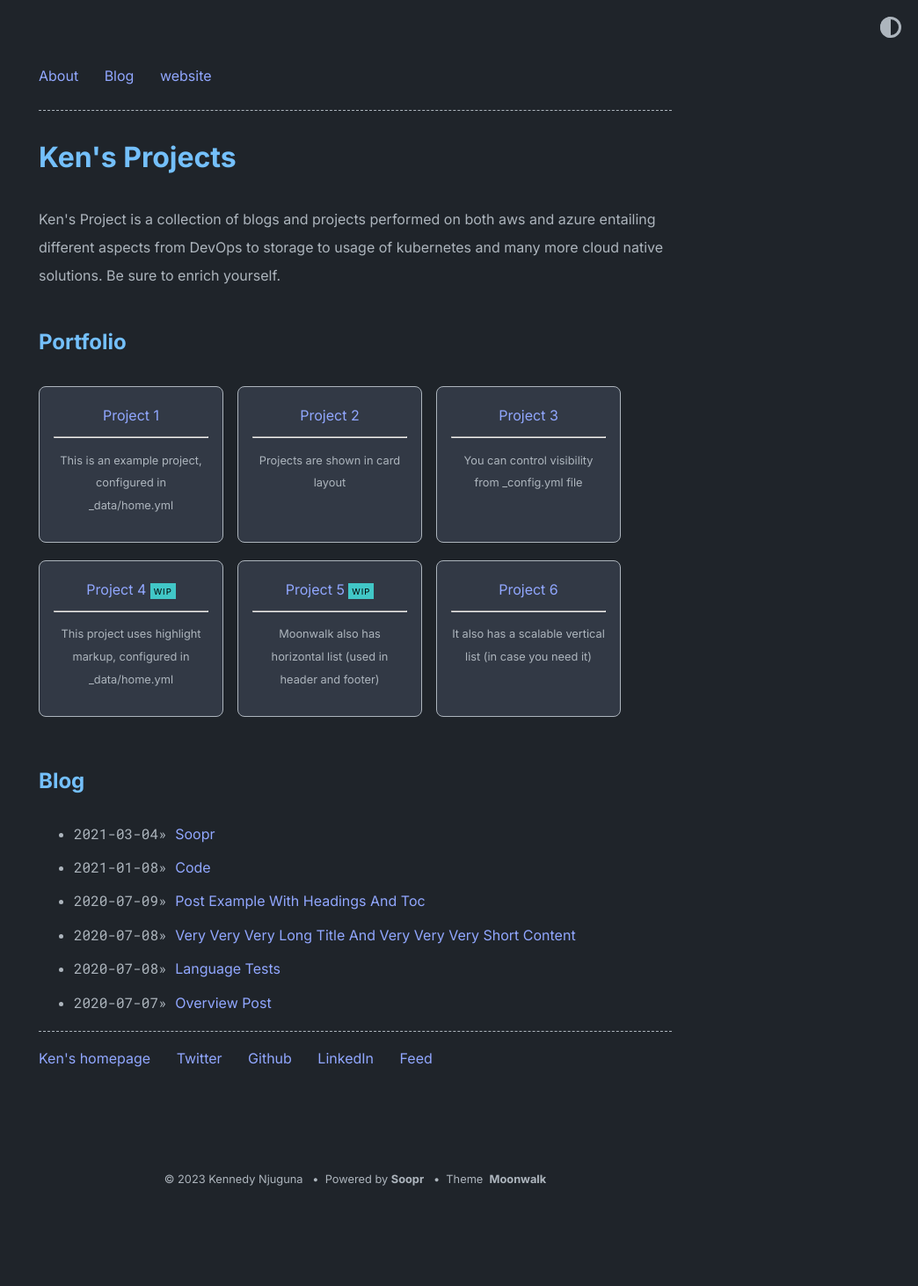
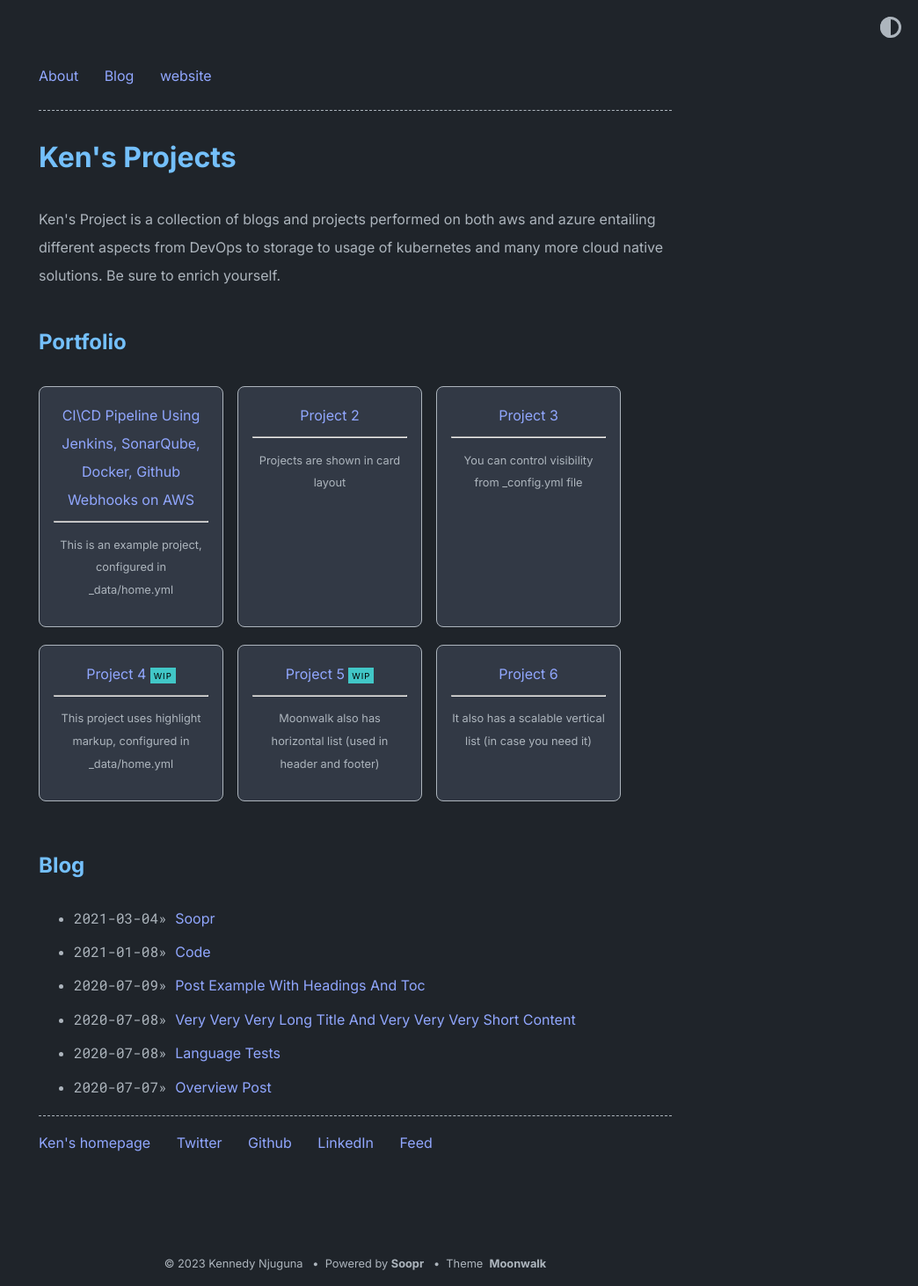
Before and after one commit to KennedyNjuguna/kennedynjuguna.github.io, a Jekyll site: the page built from index.md, in a window 1280 px wide. Shown: the whole page at 88% size, without its empty margins (236-1280 px from the left). Built offline with Jekyll 4.4.1, drawn with Linux system fonts in a browser that asks for light colours; before the commit the page ends 1366 px from its top, so only the background shows below that.

Commit message:
Update home.yml

```diff
--- a/_data/home.yml
+++ b/_data/home.yml
@@ -9,8 +9,8 @@ navbar_entries:
     url: https://kennedynjuguna.github.io
 
 project_entries:
-  - title: Project 1
-    url: overview-post
+  - title:  CI\CD Pipeline Using Jenkins, SonarQube, Docker, Github Webhooks on AWS
+    url: CI\CD Pipeline Using  Jenkins, SonarQube, Docker, Github Webhooks on AWS
     desc: This is an example project, configured in _data/home.yml
 
   - title: Project 2
```
